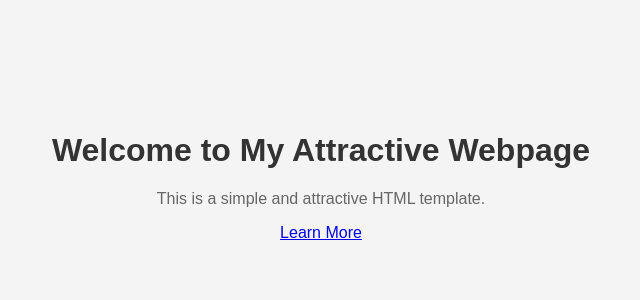
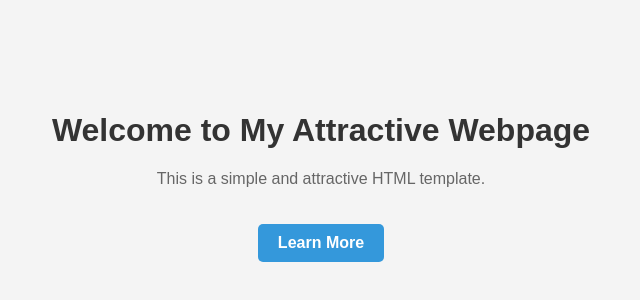
Before and after one commit to BharathrajGP/Html, a plain HTML site: page index.html in a window 1280 px wide. Shown: the part 224-524 px from the top of the page, without its empty margins (319-959 px from the left). Drawn offline with Linux system fonts and the light colour scheme.

Commit message:
Update index.html

```diff
--- a/index.html
+++ b/index.html
@@ -50,7 +50,7 @@
   <div class="container">
     <h1>Welcome to My Attractive Webpage</h1>
     <p>This is a simple and attractive HTML template.</p>
-    <a href="https://dev.d1u6cd7bfqky20.amplifyapp.com/ class="btn">Learn More</a>
+    <a href="https://dev.d1u6cd7bfqky20.amplifyapp.com/" class="btn">Learn More</a>
   </div>
 
 </body>
```
